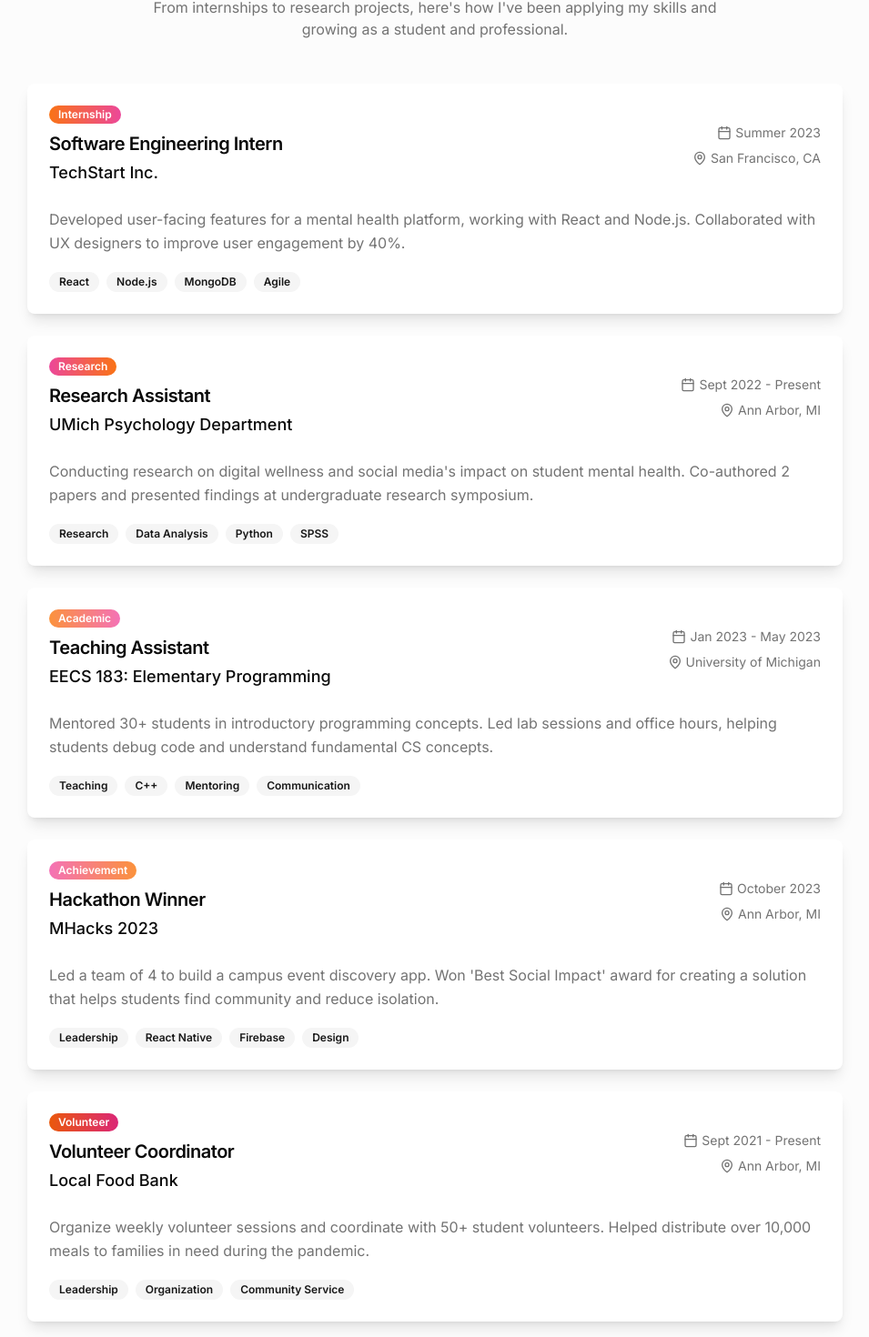
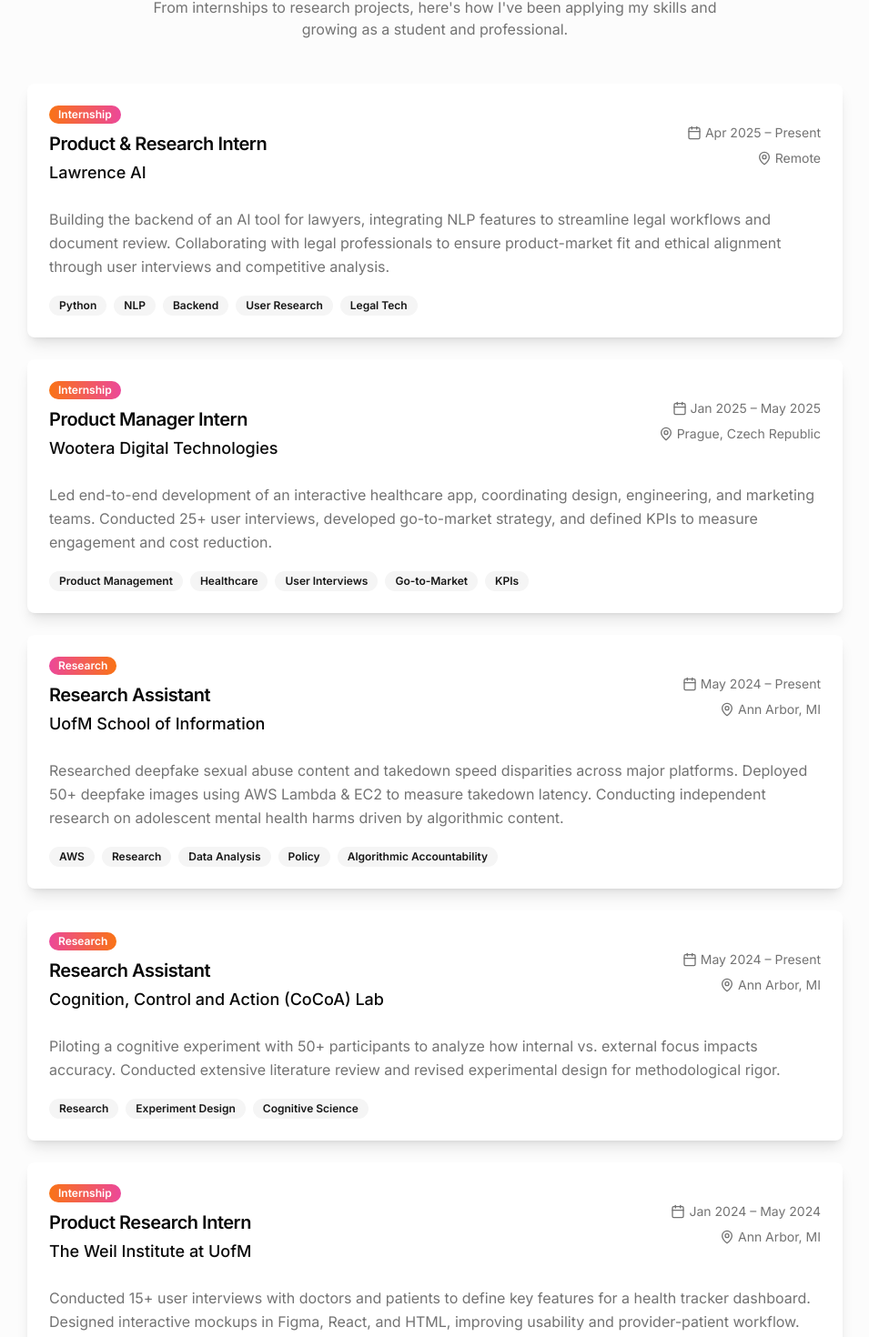
Before and after one commit to nkavya00/personal-portfolio, a Next.js app: page / in a window 1280 px wide. Shown: the part 5618-7088 px from the top of the page at 91% size, without its empty margins (162-1117 px from the left). Built offline with nearby package versions, Linux system fonts and the light colour scheme.

Commit message:
updating experiences

```diff
--- a/app/resume/page.tsx
+++ b/app/resume/page.tsx
@@ -9,13 +9,13 @@ export default function ResumePage() {
       <div className="max-w-4xl mx-auto">
         <div className="flex justify-between items-center mb-8">
           <h1 className="text-3xl font-bold">Resume</h1>
-          <Button onClick={() => window.open("/KavyaNarayanResume.pdf", "_blank")} className="flex items-center gap-2">
+          <Button onClick={() => window.open("/KavyaNarayanResume_Ford.pdf", "_blank")} className="flex items-center gap-2">
             <Download className="h-4 w-4" />
             Download Resume
           </Button>
         </div>
         <iframe
-          src="/KavyaNarayanResume.pdf"
+          src="/KavyaNarayanResume_Ford.pdf"
           className="w-full h-[calc(100vh-200px)] border rounded-lg"
           title="Resume"
         />
--- a/components/experiences.tsx
+++ b/components/experiences.tsx
@@ -13,54 +13,94 @@ export function Experiences() {
 
   const experiences = [
     {
-      title: "Software Engineering Intern",
-      company: "TechStart Inc.",
-      location: "San Francisco, CA",
-      period: "Summer 2023",
+      title: "Product & Research Intern",
+      company: "Lawrence AI",
+      location: "Remote",
+      period: "Apr 2025 – Present",
       description:
-        "Developed user-facing features for a mental health platform, working with React and Node.js. Collaborated with UX designers to improve user engagement by 40%.",
-      skills: ["React", "Node.js", "MongoDB", "Agile"],
+        "Building the backend of an AI tool for lawyers, integrating NLP features to streamline legal workflows and document review. Collaborating with legal professionals to ensure product-market fit and ethical alignment through user interviews and competitive analysis.",
+      skills: ["Python", "NLP", "Backend", "User Research", "Legal Tech"],
+      type: "internship",
+    },
+    {
+      title: "Product Manager Intern",
+      company: "Wootera Digital Technologies",
+      location: "Prague, Czech Republic",
+      period: "Jan 2025 – May 2025",
+      description:
+        "Led end-to-end development of an interactive healthcare app, coordinating design, engineering, and marketing teams. Conducted 25+ user interviews, developed go-to-market strategy, and defined KPIs to measure engagement and cost reduction.",
+      skills: ["Product Management", "Healthcare", "User Interviews", "Go-to-Market", "KPIs"],
       type: "internship",
     },
     {
       title: "Research Assistant",
-      company: "UMich Psychology Department",
+      company: "UofM School of Information",
       location: "Ann Arbor, MI",
-      period: "Sept 2022 - Present",
+      period: "May 2024 – Present",
       description:
-        "Conducting research on digital wellness and social media's impact on student mental health. Co-authored 2 papers and presented findings at undergraduate research symposium.",
-      skills: ["Research", "Data Analysis", "Python", "SPSS"],
+        "Researched deepfake sexual abuse content and takedown speed disparities across major platforms. Deployed 50+ deepfake images using AWS Lambda & EC2 to measure takedown latency. Conducting independent research on adolescent mental health harms driven by algorithmic content.",
+      skills: ["AWS", "Research", "Data Analysis", "Policy", "Algorithmic Accountability"],
       type: "research",
     },
     {
-      title: "Teaching Assistant",
-      company: "EECS 183: Elementary Programming",
-      location: "University of Michigan",
-      period: "Jan 2023 - May 2023",
+      title: "Research Assistant",
+      company: "Cognition, Control and Action (CoCoA) Lab",
+      location: "Ann Arbor, MI",
+      period: "May 2024 – Present",
       description:
-        "Mentored 30+ students in introductory programming concepts. Led lab sessions and office hours, helping students debug code and understand fundamental CS concepts.",
-      skills: ["Teaching", "C++", "Mentoring", "Communication"],
-      type: "academic",
+        "Piloting a cognitive experiment with 50+ participants to analyze how internal vs. external focus impacts accuracy. Conducted extensive literature review and revised experimental design for methodological rigor.",
+      skills: ["Research", "Experiment Design", "Cognitive Science"],
+      type: "research",
     },
     {
-      title: "Hackathon Winner",
-      company: "MHacks 2023",
+      title: "Product Research Intern",
+      company: "The Weil Institute at UofM",
       location: "Ann Arbor, MI",
-      period: "October 2023",
+      period: "Jan 2024 – May 2024",
       description:
-        "Led a team of 4 to build a campus event discovery app. Won 'Best Social Impact' award for creating a solution that helps students find community and reduce isolation.",
-      skills: ["Leadership", "React Native", "Firebase", "Design"],
-      type: "achievement",
+        "Conducted 15+ user interviews with doctors and patients to define key features for a health tracker dashboard. Designed interactive mockups in Figma, React, and HTML, improving usability and provider-patient workflow.",
+      skills: ["User Research", "Figma", "React", "Healthcare", "UI/UX"],
+      type: "internship",
     },
     {
-      title: "Volunteer Coordinator",
-      company: "Local Food Bank",
+      title: "Lead, Marriage Pact University of Michigan",
+      company: "Marriage Pact",
       location: "Ann Arbor, MI",
-      period: "Sept 2021 - Present",
+      period: "Nov 2024 – Present",
       description:
-        "Organize weekly volunteer sessions and coordinate with 50+ student volunteers. Helped distribute over 10,000 meals to families in need during the pandemic.",
-      skills: ["Leadership", "Organization", "Community Service"],
-      type: "volunteer",
+        "Launched Marriage Pact at UofM, a science-based matchmaking algorithm, driving 15,000+ sign-ups through outreach, marketing, and campus promotion. Designed matching questions to optimize pairings.",
+      skills: ["Leadership", "Marketing", "Algorithm Design", "Community Building"],
+      type: "leadership",
+    },
+    {
+      title: "Ignite Scholar",
+      company: "Teach for America",
+      location: "Remote",
+      period: "Jan 2025 – Present",
+      description:
+        "Selected from 1,000+ applicants to teach 7th-grade geometry 4x/week to underprivileged students, developing curriculum and mentoring to improve math skills and academic confidence.",
+      skills: ["Teaching", "Mentoring", "Curriculum Development"],
+      type: "teaching",
+    },
+    {
+      title: "Director of Women's Empowerment & DEI",
+      company: "Kappa Theta Pi",
+      location: "Ann Arbor, MI",
+      period: "Jan 2023 – Jan 2024",
+      description:
+        "Organized DEI panels for 100+, fostering diversity in tech.",
+      skills: ["DEI", "Event Planning", "Leadership"],
+      type: "leadership",
+    },
+    {
+      title: "VP of Social Engagement",
+      company: "Atlas Digital Consulting",
+      location: "Ann Arbor, MI",
+      period: "Jan 2024 – Dec 2024",
+      description:
+        "Planned 15+ events, including a 55-person Chicago trek. Built relationships with Google & Caxy reps to secure office visits, Q&A sessions, and networking events.",
+      skills: ["Event Planning", "Networking", "Leadership"],
+      type: "leadership",
     },
   ]
 
--- a/components/passions.tsx
+++ b/components/passions.tsx
@@ -1,7 +1,7 @@
 "use client"
 
 import { Card, CardContent, CardDescription, CardHeader, CardTitle } from "@/components/ui/card"
-import { Heart, Book, Camera, Music, Palette, Code } from "lucide-react"
+import { GraduationCap, Camera, Brain, Gem, Shirt, Mountain } from "lucide-react"
 import { motion } from "framer-motion"
 import { useInView } from "framer-motion"
 import { useRef } from "react"
@@ -14,7 +14,7 @@ export function Passions() {
     {
       title: "Teaching",
       description: "I love to teach and mentor, and am currently an Ignite Scholar with Teach for America!",
-      icon: <Music className="h-8 w-8" />,
+      icon: <GraduationCap className="h-8 w-8" />,
       color: "from-orange-400 to-pink-400",
     },
     {
@@ -26,25 +26,25 @@ export function Passions() {
     {
       title: "Armchair Psychology",
       description: "As the only psychology major out of my friends, I love to overanalyze my group chats and diagnose fictional characters for fun.",
-      icon: <Book className="h-8 w-8" />,
+      icon: <Brain className="h-8 w-8" />,
       color: "from-pink-500 to-orange-500",
     },
     {
       title: "Jewelry Making",
       description: "I''m an avid jewelry collector and maker, and love to make custom pieces for myself and others!",
-      icon: <Palette className="h-8 w-8" />,
+      icon: <Gem className="h-8 w-8" />,
       color: "from-pink-400 to-orange-400",
     },
     {
       title: "Fashion / Thrifting",
       description: "I'm huge on personal style, and love to style others too!",
-      icon: <Code className="h-8 w-8" />,
+      icon: <Shirt className="h-8 w-8" />,
       color: "from-orange-600 to-pink-600",
     },
     {
       title: "Hiking",
       description: "I LOVE hike and recently climbed half dome -- ask me all about it!",
-      icon: <Heart className="h-8 w-8" />,
+      icon: <Mountain className="h-8 w-8" />,
       color: "from-pink-600 to-orange-600",
     },
   ]
```
Also changed, not shown: 2 other files (tests, documents, lock files or other folders).
